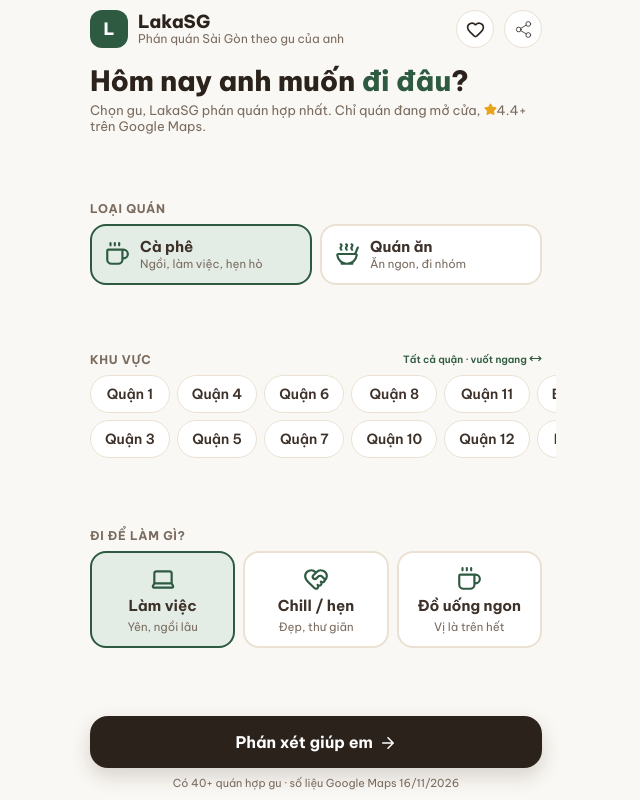
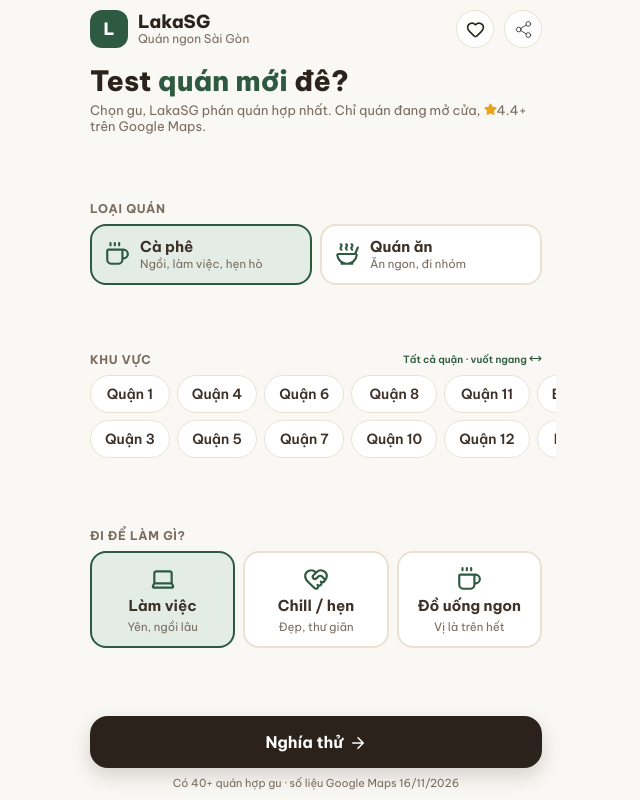
Before and after one commit to thienauris/sg, a plain HTML site: page index.html in a window 1280 px wide. Both pictures are taken after a click on the button 847 px from the left and 29 px from the top of the page. Shown: the whole page, without its empty margins (324-964 px from the left). Drawn offline with nearby package versions, Linux system fonts and the light colour scheme.

Commit message:
Đổi chữ giao diện: Quán ngon Sài Gòn, Test quán mới đê?, Nghía thử
Co-Authored-By: Claude Opus 5.5 <noreply@anthropic.com>

```diff
--- a/app.js
+++ b/app.js
@@ -286,7 +286,7 @@
     ["quiz", "results", "mine"].forEach((x) => $(x).classList.toggle("hidden", x !== id));
     $("btn-back").classList.toggle("hidden", id === "quiz");
     $("logo").classList.toggle("hidden", id !== "quiz");
-    if (id === "quiz") { $("sub").textContent = "Phán quán Sài Gòn theo gu của anh"; updateFoot(); }
+    if (id === "quiz") { $("sub").textContent = "Quán ngon Sài Gòn"; updateFoot(); }
     if (id === "results") resultsTitle();
     if (id === "mine") { $("sub").textContent = "Quán của anh"; renderMine(); renderAcct(); }
   }
@@ -405,7 +405,7 @@
     const onResults = cur === "results" && p;
     const data = onResults
       ? { title: "LakaSG", text: p.name + " – ★" + p.rating + " (" + fmt(p.reviews) + " review Google). " + p.verdict, url: p.mapsUrl }
-      : { title: "LakaSG", text: "Phán quán Sài Gòn theo gu", url: location.href };
+      : { title: "LakaSG", text: "Quán ngon Sài Gòn", url: location.href };
     try {
       if (navigator.share) await navigator.share(data);
       else { await navigator.clipboard.writeText(data.text + " " + data.url); alert("Đã copy link!"); }
--- a/index.html
+++ b/index.html
@@ -206,7 +206,7 @@
       <div class="logo" id="logo">L</div>
       <div class="brand">
         <b>LakaSG</b>
-        <span id="sub">Phán quán Sài Gòn theo gu của anh</span>
+        <span id="sub">Quán ngon Sài Gòn</span>
       </div>
       <button id="btn-me" class="icon-btn" aria-label="Quán của anh và tài khoản"><svg class="ic" aria-hidden="true" xmlns="http://www.w3.org/2000/svg" viewBox="0 0 24 24"><path fill="none" stroke="currentColor" stroke-linecap="round" stroke-linejoin="round" stroke-width="2" d="M2 9.5a5.5 5.5 0 0 1 9.591-3.676a.56.56 0 0 0 .818 0A5.49 5.49 0 0 1 22 9.5c0 2.29-1.5 4-3 5.5l-5.492 5.313a2 2 0 0 1-3 .019L5 15c-1.5-1.5-3-3.2-3-5.5"/></svg><span class="badge hidden" id="me-n"></span></button>
       <button id="btn-share" class="icon-btn" aria-label="Chia sẻ"><svg class="ic" aria-hidden="true" xmlns="http://www.w3.org/2000/svg" viewBox="0 0 24 24"><g fill="none" stroke="currentColor" stroke-linecap="round" stroke-linejoin="round" stroke-><circle cx="18" cy="5" r="3"/><circle cx="6" cy="12" r="3"/><circle cx="18" cy="19" r="3"/><path d="m8.59 13.51l6.83 3.98m-.01-10.98l-6.82 3.98"/></g></svg></button>
@@ -215,7 +215,7 @@
     <!-- MÀN 1: CHỌN GU -->
     <main id="quiz" class="screen quiz">
       <div>
-        <h1 class="q-title">Hôm nay anh muốn <em>đi đâu</em>?</h1>
+        <h1 class="q-title">Test <em>quán mới</em> đê?</h1>
         <p class="q-sub">Chọn gu, LakaSG phán quán hợp nhất. Chỉ quán đang mở cửa, <svg class="ic gold" aria-hidden="true" xmlns="http://www.w3.org/2000/svg" viewBox="0 0 24 24"><path fill="none" stroke="currentColor" stroke-linecap="round" stroke-linejoin="round" stroke-width="2" d="M11.525 2.295a.53.53 0 0 1 .95 0l2.31 4.679a2.12 2.12 0 0 0 1.595 1.16l5.166.756a.53.53 0 0 1 .294.904l-3.736 3.638a2.12 2.12 0 0 0-.611 1.878l.882 5.14a.53.53 0 0 1-.771.56l-4.618-2.428a2.12 2.12 0 0 0-1.973 0L6.396 21.01a.53.53 0 0 1-.77-.56l.881-5.139a2.12 2.12 0 0 0-.611-1.879L2.16 9.795a.53.53 0 0 1 .294-.906l5.165-.755a2.12 2.12 0 0 0 1.597-1.16z"/></svg>4.4+ trên Google Maps.</p>
       </div>
 
@@ -247,7 +247,7 @@
       </section>
 
       <div>
-        <button class="cta" id="go">Phán xét giúp em <svg class="ic" aria-hidden="true" xmlns="http://www.w3.org/2000/svg" viewBox="0 0 24 24"><path fill="none" stroke="currentColor" stroke-linecap="round" stroke-linejoin="round" stroke-width="2" d="M5 12h14m-7-7l7 7l-7 7"/></svg></button>
+        <button class="cta" id="go">Nghía thử <svg class="ic" aria-hidden="true" xmlns="http://www.w3.org/2000/svg" viewBox="0 0 24 24"><path fill="none" stroke="currentColor" stroke-linecap="round" stroke-linejoin="round" stroke-width="2" d="M5 12h14m-7-7l7 7l-7 7"/></svg></button>
         <p class="foot" id="foot"></p>
       </div>
     </main>
```
